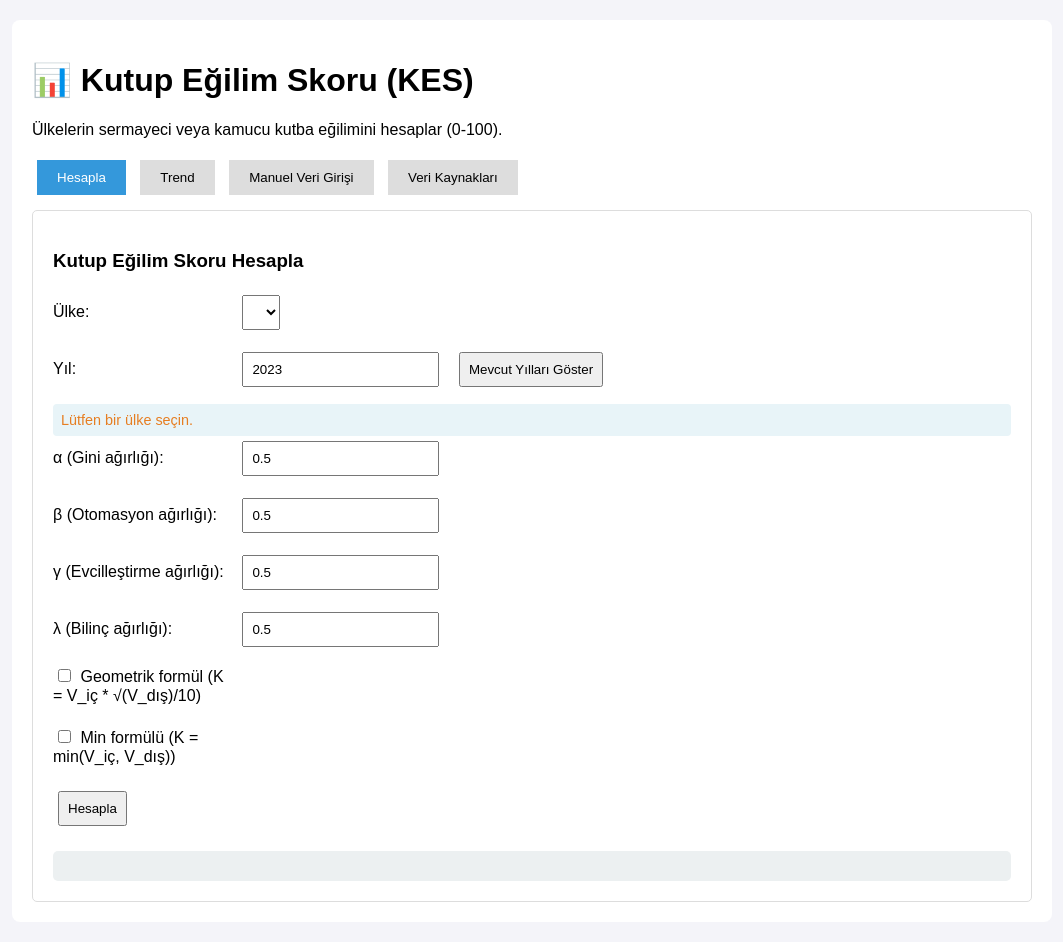
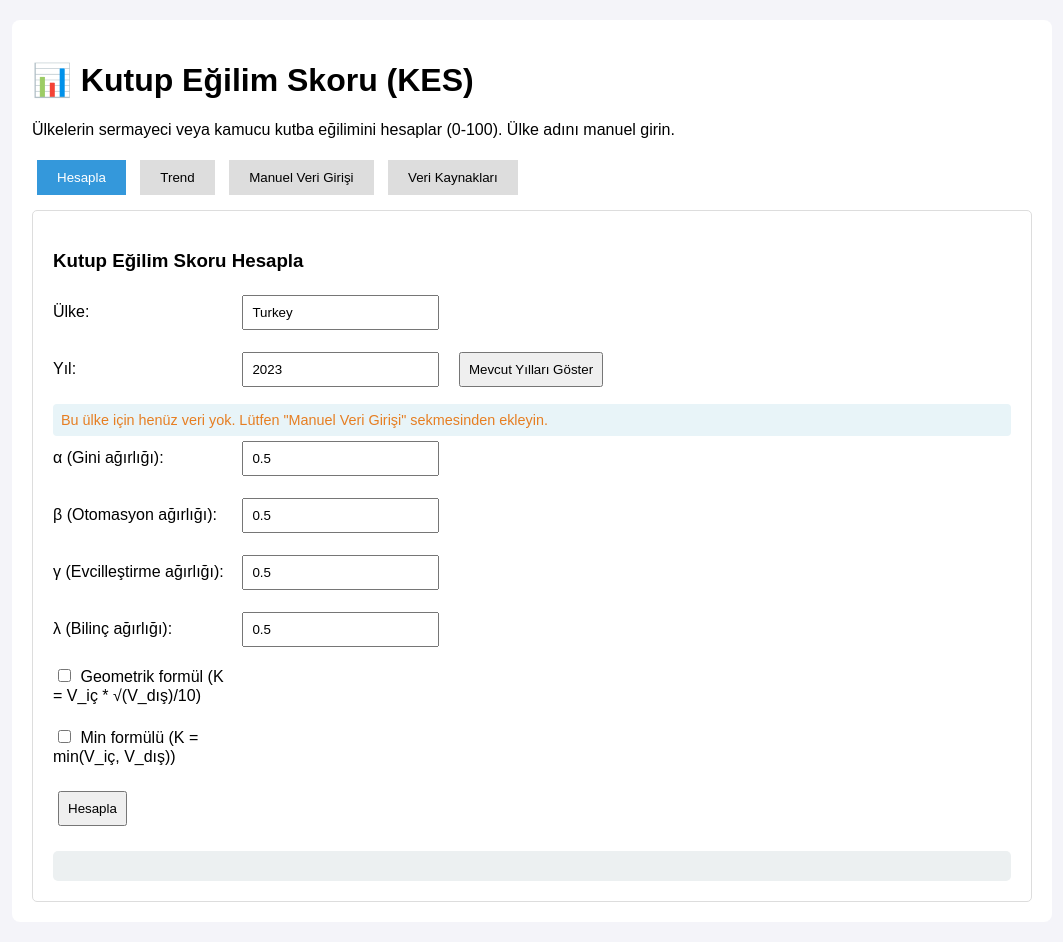
Before and after one commit to emrahY784/kes-web-app, a Flask app: page / in a window 1280 px wide. Shown: the whole page, without its empty margins (108-1171 px from the left). Run offline with Flask 3, Linux system fonts and the light colour scheme; data that the repository does not hold is empty; some libraries are stand-ins or nearby versions.

Commit message:
Update index.html

```diff
--- a/templates/index.html
+++ b/templates/index.html
@@ -17,14 +17,13 @@
         .error { color: #e74c3c; }
         label { display: inline-block; width: 180px; margin-bottom: 8px; }
         .form-group { margin-bottom: 12px; }
-        hr { margin: 20px 0; }
     </style>
     <script src="https://cdn.plot.ly/plotly-latest.min.js"></script>
 </head>
 <body>
 <div class="container">
     <h1>📊 Kutup Eğilim Skoru (KES)</h1>
-    <p>Ülkelerin sermayeci veya kamucu kutba eğilimini hesaplar (0-100).</p>
+    <p>Ülkelerin sermayeci veya kamucu kutba eğilimini hesaplar (0-100). Ülke adını manuel girin.</p>
 
     <div>
         <button class="tab-button active" onclick="openTab('calculate')">Hesapla</button>
@@ -38,11 +37,7 @@
         <h3>Kutup Eğilim Skoru Hesapla</h3>
         <div class="form-group">
             <label>Ülke:</label>
-            <select id="country">
-                {% for c in countries %}
-                <option value="{{ c }}">{{ c }}</option>
-                {% endfor %}
-            </select>
+            <input type="text" id="country" placeholder="Örnek: Turkey, USA, Germany" value="Turkey">
         </div>
         <div class="form-group">
             <label>Yıl:</label>
@@ -82,11 +77,7 @@
         <h3>Zaman Serisi Trendi</h3>
         <div class="form-group">
             <label>Ülke:</label>
-            <select id="trend_country">
-                {% for c in countries %}
-                <option value="{{ c }}">{{ c }}</option>
-                {% endfor %}
-            </select>
+            <input type="text" id="trend_country" placeholder="Örnek: Turkey" value="Turkey">
         </div>
         <div class="form-group">
             <label>Başlangıç Yılı:</label>
@@ -141,11 +132,11 @@
         <h3>Önerilen Veri Kaynakları</h3>
         <p>KES modelinde kullanılan değişkenler için aşağıdaki kamuya açık kaynaklar önerilmektedir. Verileri bu kaynaklardan derleyip yukarıdaki "Manuel Veri Girişi" ile ekleyebilirsiniz.</p>
         <ul>
-            <li><strong>Gini katsayısı (G):</strong> Dünya Bankası – <em>Poverty and Inequality Platform</em> <br>
+            <li><strong>Gini katsayısı (G):</strong> Dünya Bankası – <em>Poverty and Inequality Platform</em><br>
                 <code>http://api.worldbank.org/v2/country/TUR/indicator/SI.POV.GINI?format=json</code></li>
-            <li><strong>Otomasyon yoğunluğu (O):</strong> Our World in Data (IFR’den derlenmiş) – <em>Robot density in manufacturing</em> <br>
+            <li><strong>Otomasyon yoğunluğu (O):</strong> Our World in Data (IFR’den derlenmiş) – <em>Robot density in manufacturing</em><br>
                 <code>https://ourworldindata.org/grapher/robot-density-in-manufacturing</code></li>
-            <li><strong>Evcilleştirme kapasitesi (E):</strong> Dünya Bankası – <em>Worldwide Governance Indicators (Government Effectiveness)</em> <br>
+            <li><strong>Evcilleştirme kapasitesi (E):</strong> Dünya Bankası – <em>Worldwide Governance Indicators (Government Effectiveness)</em><br>
                 <code>http://api.worldbank.org/v2/country/TUR/indicator/GE.EST?format=json</code></li>
             <li><strong>Toplumsal bilinç (B):</strong> ILOSTAT (sendikalaşma oranı) + V-Dem (Sivil Toplum Endeksi)</li>
             <li><strong>Dış direnç (D):</strong> Kırılgan Devletler Endeksi (FSI), Ekonomik Kırılganlık Endeksi (EVI), Jeopolitik Risk Endeksi (GPR) bileşik endeksi</li>
@@ -170,10 +161,10 @@ function openTab(tabName) {
 }
 
 async function getAvailableYears() {
-    const country = document.getElementById('country').value;
+    const country = document.getElementById('country').value.trim();
     const yearListDiv = document.getElementById('year_list');
     if (!country) {
-        yearListDiv.innerHTML = '<span class="warning">Lütfen bir ülke seçin.</span>';
+        yearListDiv.innerHTML = '<span class="warning">Lütfen bir ülke adı girin.</span>';
         return;
     }
     yearListDiv.innerHTML = 'Yükleniyor...';
@@ -197,7 +188,7 @@ async function getAvailableYears() {
 }
 
 async function calculate() {
-    const country = document.getElementById('country').value;
+    const country = document.getElementById('country').value.trim();
     const year = parseInt(document.getElementById('year').value);
     const alpha = parseFloat(document.getElementById('alpha').value);
     const beta = parseFloat(document.getElementById('beta').value);
@@ -205,6 +196,11 @@ async function calculate() {
     const lambd = parseFloat(document.getElementById('lambd').value);
     const geometric = document.getElementById('geometric').checked;
     const use_min = document.getElementById('use_min').checked;
+
+    if (!country) {
+        document.getElementById('result').innerHTML = '<span class="error">Lütfen ülke adı girin.</span>';
+        return;
+    }
 
     const resultDiv = document.getElementById('result');
     resultDiv.innerHTML = 'Hesaplanıyor...';
@@ -246,10 +242,14 @@ async function calculate() {
 }
 
 async function loadTrend() {
-    const country = document.getElementById('trend_country').value;
+    const country = document.getElementById('trend_country').value.trim();
     const start_year = parseInt(document.getElementById('start_year').value);
     const end_year = parseInt(document.getElementById('end_year').value);
     const graphDiv = document.getElementById('trend_graph');
+    if (!country) {
+        graphDiv.innerHTML = '<span class="error">Lütfen ülke adı girin.</span>';
+        return;
+    }
     graphDiv.innerHTML = 'Yükleniyor...';
     try {
         const res = await fetch('/trend', {
@@ -271,7 +271,7 @@ async function loadTrend() {
 
 async function saveManual() {
     const data = {
-        country: document.getElementById('manual_country').value,
+        country: document.getElementById('manual_country').value.trim(),
         year: parseInt(document.getElementById('manual_year').value),
         gini: parseFloat(document.getElementById('manual_gini').value) || null,
         automation: parseFloat(document.getElementById('manual_automation').value) || null,
@@ -296,7 +296,7 @@ async function saveManual() {
             resultDiv.innerHTML = '<span class="error">' + result.error + '</span>';
         } else {
             resultDiv.innerHTML = '<span style="color:green;">✓ ' + result.message + '</span>';
-            const selectedCountry = document.getElementById('country').value;
+            const selectedCountry = document.getElementById('country').value.trim();
             if (selectedCountry === data.country) {
                 getAvailableYears();
             }
```
